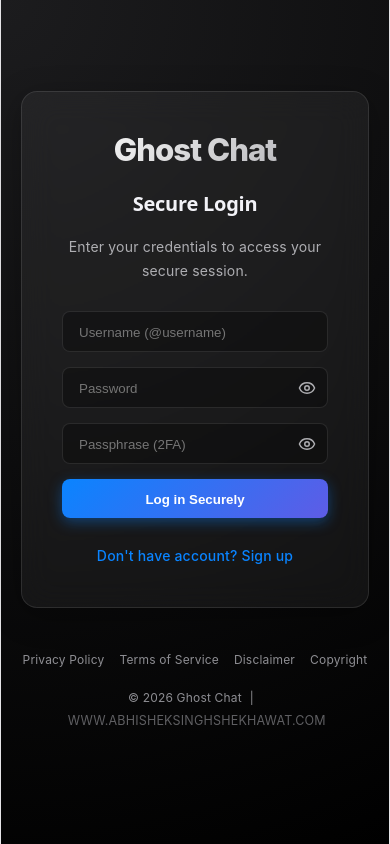
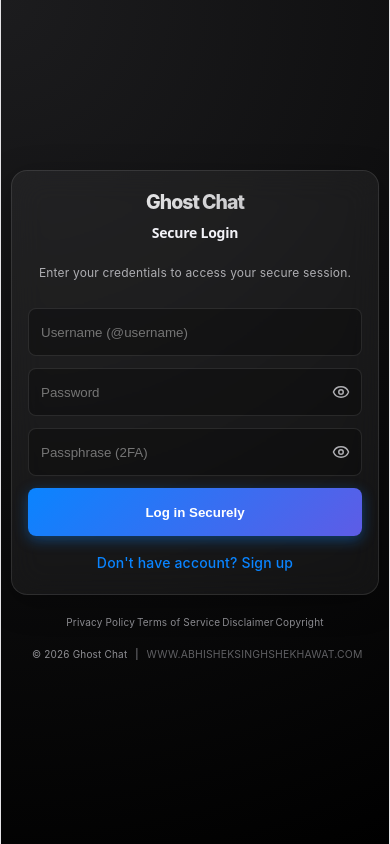
Before and after one commit to AbhishekSinghShekhawatSDE/Ghostchatapp, a React (Vite) app: page /login in a window 390 px wide. Built offline with nearby package versions, Linux system fonts and the light colour scheme; no server answers.

Commit message:
Responsive design overhaul

```diff
--- a/src/components/Footer.jsx
+++ b/src/components/Footer.jsx
@@ -36,19 +36,19 @@ const Footer = () => {
 
 const styles = {
   footer: {
-    marginTop: '40px',
+    marginTop: '8px',
     display: 'flex',
     flexDirection: 'column',
     alignItems: 'center',
-    gap: '15px',
-    fontSize: '12px',
-    paddingBottom: '20px',
+    gap: '8px',
+    fontSize: '10px',
+    padding: '8px 0',
   },
   footerLinks: {
     display: 'flex',
     flexWrap: 'wrap',
     justifyContent: 'center',
-    gap: '15px',
+    gap: '2px',
   },
   footerCredits: {
     display: 'flex',
--- a/src/components/SearchBar.jsx
+++ b/src/components/SearchBar.jsx
@@ -14,7 +14,7 @@ const SearchBar = ({ onSearch, loading }) => {
   };
 
   return (
-    <form onSubmit={handleSubmit} style={styles.form}>
+    <form onSubmit={handleSubmit} className="search-form">
       <input
         type="text"
         placeholder="Enter 6-digit Search Code"
@@ -36,13 +36,6 @@ const SearchBar = ({ onSearch, loading }) => {
 };
 
 const styles = {
-  form: {
-    display: 'flex',
-    alignItems: 'center',
-    gap: '10px',
-    width: '100%',
-    maxWidth: '400px',
-  },
   input: {
     flex: 1,
     fontFamily: 'monospace',
--- a/src/components/Settings.jsx
+++ b/src/components/Settings.jsx
@@ -33,8 +33,7 @@ const Settings = ({ session }) => {
               animate={{ scale: 1, opacity: 1 }}
               exit={{ scale: 0.9, opacity: 0 }}
               transition={{ type: "spring", stiffness: 300, damping: 25 }}
-              className="glass-card"
-              style={styles.modalContent}
+              className="glass-card settings-modal"
             >
               <div style={styles.modalHeader}>
                 <h2 style={styles.modalTitle}>Security Settings</h2>
@@ -115,11 +114,6 @@ const styles = {
     justifyContent: 'center',
     alignItems: 'center',
     zIndex: 1000,
-  },
-  modalContent: {
-    padding: '30px',
-    width: '90%',
-    maxWidth: '400px',
   },
   modalHeader: {
     display: 'flex',
--- a/src/pages/Dashboard.jsx
+++ b/src/pages/Dashboard.jsx
@@ -35,24 +35,23 @@ const Dashboard = () => {
   if (!session) return null;
 
   return (
-    <div style={styles.layout}>
+    <div className="dashboard-layout">
       <OnboardingModal />
       {/* Top Navigation Bar */}
       <motion.header
         initial={{ y: -50, opacity: 0 }}
         animate={{ y: 0, opacity: 1 }}
-        className="glass-card"
-        style={styles.header}
+        className="glass-card dashboard-header"
       >
-        <div style={styles.headerLeft}>
+        <div className="dashboard-header-left">
           <h1 style={styles.logo}>Ghost Chat</h1>
         </div>
 
-        <div style={styles.headerCenter}>
+        <div className="dashboard-header-center">
           <SearchBar onSearch={handleSearch} loading={searchLoading} />
         </div>
 
-        <div style={styles.headerRight}>
+        <div className="dashboard-header-right">
           <Settings session={session} />
         </div>
       </motion.header>
@@ -62,9 +61,9 @@ const Dashboard = () => {
         initial={{ opacity: 0, scale: 0.95 }}
         animate={{ opacity: 1, scale: 1 }}
         transition={{ delay: 0.1 }}
-        style={styles.mainContent}
+        className="dashboard-main"
       >
-        <div className="glass-card" style={styles.sidebar}>
+        <div className="glass-card dashboard-sidebar">
           <Inbox
             conversations={conversations}
             activeChat={activeChat}
@@ -72,11 +71,12 @@ const Dashboard = () => {
           />
         </div>
 
-        <div className="glass-card" style={styles.chatArea}>
+        <div className="glass-card dashboard-chat-area">
           <Chat
             activeChat={activeChat}
             messages={messages}
             onSendMessage={sendMessage}
+            session={session}
           />
         </div>
       </motion.main>
@@ -88,38 +88,6 @@ const Dashboard = () => {
 };
 
 const styles = {
-  layout: {
-    display: 'flex',
-    flexDirection: 'column',
-    height: '100vh',
-    overflow: 'hidden',
-    padding: '20px',
-    boxSizing: 'border-box',
-    gap: '20px',
-    backgroundColor: 'var(--bg-primary)'
-  },
-  header: {
-    display: 'flex',
-    justifyContent: 'space-between',
-    alignItems: 'center',
-    padding: '0 20px',
-    height: '70px',
-    flexShrink: 0,
-    border: 'none',
-  },
-  headerLeft: {
-    flex: 1,
-  },
-  headerCenter: {
-    flex: 2,
-    display: 'flex',
-    justifyContent: 'center',
-  },
-  headerRight: {
-    flex: 1,
-    display: 'flex',
-    justifyContent: 'flex-end',
-  },
   logo: {
     fontSize: '22px',
     fontFamily: 'Inter, sans-serif',
@@ -129,26 +97,6 @@ const styles = {
     background: 'linear-gradient(135deg, #fff, #AEAEB2)',
     WebkitBackgroundClip: 'text',
     WebkitTextFillColor: 'transparent',
-  },
-  mainContent: {
-    display: 'flex',
-    flex: 1,
-    gap: '20px',
-    overflow: 'hidden',
-  },
-  sidebar: {
-    width: '320px',
-    display: 'flex',
-    flexDirection: 'column',
-    border: 'none',
-    overflow: 'hidden',
-  },
-  chatArea: {
-    flex: 1,
-    display: 'flex',
-    flexDirection: 'column',
-    border: 'none',
-    overflow: 'hidden',
   },
   dashboardFooter: {
     flexShrink: 0,
--- a/src/pages/Login.jsx
+++ b/src/pages/Login.jsx
@@ -26,17 +26,16 @@ const Login = () => {
   };
 
   return (
-    <div style={{...styles.container, background: 'transparent'}}>
+    <div className="auth-container" style={{background: 'transparent'}}>
       <motion.div
         initial={{ opacity: 0, scale: 0.95 }}
         animate={{ opacity: 1, scale: 1 }}
         transition={{ duration: 0.5, ease: 'easeOut' }}
-        className="glass-card"
-        style={styles.card}
+        className="glass-card auth-card"
       >
-        <h1 style={styles.logo}>Ghost Chat</h1>
+        <h1 className="auth-logo">Ghost Chat</h1>
 
-        <form onSubmit={handleLogin} style={styles.form}>
+        <form onSubmit={handleLogin} className="auth-form">
           <h2 style={styles.title}>Secure Login</h2>
           <p style={styles.subtitle}>Enter your credentials to access your secure session.</p>
 
@@ -121,54 +120,23 @@ const Login = () => {
 };
 
 const styles = {
-  container: {
-    display: 'flex',
-    flexDirection: 'column',
-    alignItems: 'center',
-    justifyContent: 'center',
-    minHeight: '100vh',
-    padding: '20px',
-  },
-  card: {
-    padding: '40px',
-    width: '100%',
-    maxWidth: '400px',
-  },
-  logo: {
-    textAlign: 'center',
-    fontFamily: 'Inter, sans-serif',
-    fontWeight: '800',
-    letterSpacing: '-1px',
-    fontSize: 'clamp(24px, 8vw, 36px)',
-    lineHeight: '1.2',
-    paddingBottom: '2px',
-    margin: '0 0 20px 0',
-    background: 'linear-gradient(135deg, #fff, #AEAEB2)',
-    WebkitBackgroundClip: 'text',
-    WebkitTextFillColor: 'transparent',
-  },
-  form: {
-    display: 'flex',
-    flexDirection: 'column',
-    gap: '15px',
-  },
   title: {
-    fontSize: '20px',
+    fontSize: '14px',
     color: 'var(--text-primary)',
     textAlign: 'center',
     fontWeight: '600',
-    marginBottom: '5px',
+    marginBottom: '8px',
     marginTop: 0,
   },
   subtitle: {
-    fontSize: '14px',
+    fontSize: '12px',
     color: 'var(--text-secondary)',
     textAlign: 'center',
-    marginBottom: '15px',
+    marginBottom: '12px',
     marginTop: 0,
   },
   links: {
-    marginTop: '25px',
+    marginTop: '15px',
     textAlign: 'center',
   },
   link: {
--- a/src/pages/Signup.jsx
+++ b/src/pages/Signup.jsx
@@ -59,15 +59,14 @@ const Signup = () => {
   };
 
   return (
-    <div style={{...styles.container, background: 'transparent'}}>
+    <div className="auth-container" style={{background: 'transparent'}}>
       <motion.div
         initial={{ opacity: 0, y: 20 }}
         animate={{ opacity: 1, y: 0 }}
         transition={{ duration: 0.5, ease: 'easeOut' }}
-        className="glass-card"
-        style={styles.card}
+        className="glass-card auth-card"
       >
-        <h1 style={styles.logo}>Ghost Chat</h1>
+        <h1 className="auth-logo">Ghost Chat</h1>
 
         {step === 1 ? (
           <motion.form
@@ -75,7 +74,7 @@ const Signup = () => {
             animate={{ opacity: 1 }}
             transition={{ delay: 0.2 }}
             onSubmit={handleInitialSubmit}
-            style={styles.form}
+            className="auth-form"
           >
             <h2 style={styles.title}>Create Secure Identity</h2>
             <p style={styles.subtitle}>No email. No phone number. Complete privacy.</p>
@@ -147,7 +146,7 @@ const Signup = () => {
             initial={{ opacity: 0, x: 20 }}
             animate={{ opacity: 1, x: 0 }}
             transition={{ type: "spring", stiffness: 100 }}
-            style={styles.form}
+            className="auth-form"
           >
             <h2 style={styles.title}>Your Credentials</h2>
             <p style={styles.warningText}>
@@ -200,72 +199,41 @@ const Signup = () => {
 };
 
 const styles = {
-  container: {
-    display: 'flex',
-    flexDirection: 'column',
-    alignItems: 'center',
-    justifyContent: 'center',
-    minHeight: '100vh',
-    padding: '20px',
-  },
-  card: {
-    padding: '40px',
-    width: '100%',
-    maxWidth: '400px',
-  },
-  logo: {
-    textAlign: 'center',
-    fontFamily: 'Inter, sans-serif',
-    fontWeight: '800',
-    letterSpacing: '-1px',
-    fontSize: 'clamp(24px, 8vw, 36px)',
-    lineHeight: '1.2',
-    paddingBottom: '2px',
-    margin: '0 0 20px 0',
-    background: 'linear-gradient(135deg, #fff, #AEAEB2)',
-    WebkitBackgroundClip: 'text',
-    WebkitTextFillColor: 'transparent',
-  },
-  form: {
-    display: 'flex',
-    flexDirection: 'column',
-    gap: '15px',
-  },
   title: {
-    fontSize: '20px',
+    fontSize: '14px',
     color: 'var(--text-primary)',
     textAlign: 'center',
     fontWeight: '600',
-    marginBottom: '5px',
+    marginBottom: '8px',
     marginTop: 0,
   },
   subtitle: {
-    fontSize: '14px',
+    fontSize: '12px',
     color: 'var(--text-secondary)',
     textAlign: 'center',
-    marginBottom: '15px',
+    marginBottom: '12px',
     marginTop: 0,
   },
   checkboxContainer: {
     display: 'flex',
     alignItems: 'flex-start',
-    gap: '10px',
-    marginTop: '10px',
+    gap: '8px',
+    marginTop: '4px',
   },
   legalText: {
-    fontSize: '12px',
+    fontSize: '11px',
     color: 'var(--text-secondary)',
-    lineHeight: '1.4',
+    lineHeight: '1.2',
   },
   link: {
     color: 'var(--brand-primary)',
     textDecoration: 'none',
   },
   warningText: {
-    fontSize: '12px',
+    fontSize: '11px',
     color: 'var(--brand-warning)',
     backgroundColor: 'rgba(255, 159, 10, 0.1)',
-    padding: '10px',
+    padding: '8px',
     borderRadius: 'var(--radius-xs)',
     textAlign: 'center',
     fontWeight: '500',
@@ -275,15 +243,15 @@ const styles = {
     justifyContent: 'space-between',
     alignItems: 'center',
     backgroundColor: 'rgba(0,0,0,0.4)',
-    padding: '12px 15px',
+    padding: '6px 10px',
     borderRadius: 'var(--radius-xs)',
     fontFamily: 'monospace',
-    fontSize: '16px',
+    fontSize: '12px',
     fontWeight: 'bold',
     letterSpacing: '1px',
     color: 'var(--brand-primary)',
     border: '1px solid var(--glass-border)',
-    marginBottom: '10px',
+    marginBottom: '4px',
   },
   copyButton: {
     background: 'none',
@@ -295,10 +263,10 @@ const styles = {
     justifyContent: 'center',
   },
   label: {
-    fontSize: '12px',
+    fontSize: '11px',
     fontWeight: '600',
     color: 'var(--text-secondary)',
-    marginTop: '5px',
+    marginTop: '2px',
   },
   inputWrapper: {
     position: 'relative',
--- a/src/styles/designTokens.css
+++ b/src/styles/designTokens.css
@@ -55,7 +55,7 @@ body {
   border: 1px solid var(--glass-border);
   color: var(--text-primary);
   border-radius: var(--radius-sm);
-  padding: 12px 16px;
+  padding: 10px 12px;
   outline: none;
   transition: all 0.2s ease;
 }
@@ -71,7 +71,8 @@ body {
   color: white;
   border: none;
   border-radius: var(--radius-sm);
-  padding: 12px 24px;
+  padding: 12px;
+  width: 100%;
   font-weight: 600;
   cursor: pointer;
   transition: transform 0.2s ease, box-shadow 0.2s ease;
@@ -145,3 +146,192 @@ body {
     opacity: 1;
   }
 }
+/* Responsive Base Typography and Touch Targets */
+.glass-input, .glass-button {
+  min-height: 48px;
+  box-sizing: border-box;
+}
+
+/* Authentication Pages */
+.auth-container {
+  display: flex;
+  flex-direction: column;
+  align-items: center;
+  justify-content: center;
+  height: 100vh;
+  overflow: hidden;
+  padding: 10px;
+  box-sizing: border-box;
+}
+
+.auth-card {
+  padding: 20px 16px;
+  margin: 0;
+  width: 100%;
+  max-width: 400px;
+  box-sizing: border-box;
+  max-height: 95vh;
+  overflow-y: auto;
+}
+
+.auth-logo {
+  text-align: center;
+  font-family: 'Inter', sans-serif;
+  font-weight: 800;
+  letter-spacing: -1px;
+  font-size: clamp(14px, 5vw, 24px);
+  line-height: 1.2;
+  padding-bottom: 2px;
+  margin: 0 0 8px 0;
+  background: linear-gradient(135deg, #fff, #AEAEB2);
+  -webkit-background-clip: text;
+  -webkit-text-fill-color: transparent;
+}
+
+.auth-form {
+  display: flex;
+  flex-direction: column;
+  gap: 12px;
+}
+
+/* Dashboard Layout */
+.dashboard-layout {
+  display: flex;
+  flex-direction: column;
+  height: 100vh;
+  overflow: hidden;
+  padding: 20px;
+  box-sizing: border-box;
+  gap: 20px;
+  background-color: var(--bg-primary);
+}
+
+.dashboard-header {
+  display: flex;
+  flex-wrap: wrap;
+  justify-content: space-between;
+  align-items: center;
+  padding: 10px 15px;
+  min-height: 70px;
+  flex-shrink: 0;
+  border: none;
+  gap: 10px;
+}
+
+.dashboard-header-left {
+  flex: 1;
+}
+
+.dashboard-header-center {
+  flex: 1 1 100%;
+  order: 3;
+  display: flex;
+  justify-content: center;
+  width: 100%;
+}
+
+.dashboard-header-right {
+  flex: 1;
+  display: flex;
+  justify-content: flex-end;
+}
+
+.dashboard-main {
+  display: flex;
+  flex: 1;
+  gap: 20px;
+  overflow: hidden;
+  flex-direction: column;
+}
+
+.dashboard-sidebar {
+  width: 100%;
+  flex: 1;
+  display: flex;
+  flex-direction: column;
+  border: none;
+  overflow: hidden;
+  min-height: 0;
+}
+
+.dashboard-chat-area {
+  width: 100%;
+  flex: 1.5;
+  display: flex;
+  flex-direction: column;
+  border: none;
+  overflow: hidden;
+  min-height: 0;
+}
+
+.search-form {
+  display: flex;
+  align-items: center;
+  gap: 10px;
+  width: 100%;
+}
+
+/* Settings Modal */
+.settings-modal {
+  padding: 20px;
+  width: 95%;
+  max-width: 400px;
+  max-height: 90vh;
+  overflow-y: auto;
+}
+
+/* MEDIA QUERIES */
+
+/* Tablet (iPad) */
+@media (min-width: 768px) {
+  .dashboard-main {
+    flex-direction: row;
+  }
+  .dashboard-sidebar {
+    width: 320px;
+    flex: none;
+  }
+  .dashboard-chat-area {
+    flex: 1;
+  }
+  .dashboard-header {
+    flex-wrap: nowrap;
+    padding: 0 20px;
+  }
+  .dashboard-header-center {
+    flex: 2;
+    order: 2;
+    width: auto;
+  }
+  .dashboard-header-right {
+    order: 3;
+  }
+  .auth-card {
+    padding: 30px 25px;
+  }
+  .auth-form {
+    gap: 16px;
+  }
+  .auth-logo {
+    font-size: clamp(24px, 8vw, 36px);
+    margin: 0 0 15px 0;
+  }
+  .search-form {
+    max-width: 400px;
+  }
+}
+
+/* Large Desktop */
+@media (min-width: 1920px) {
+  .dashboard-sidebar {
+    width: 400px;
+  }
+}
+
+/* Small Phones (iPhone SE, max 374px) */
+@media (max-width: 374px) {
+  .dashboard-layout {
+    padding: 10px;
+    gap: 10px;
+  }
+}
```
